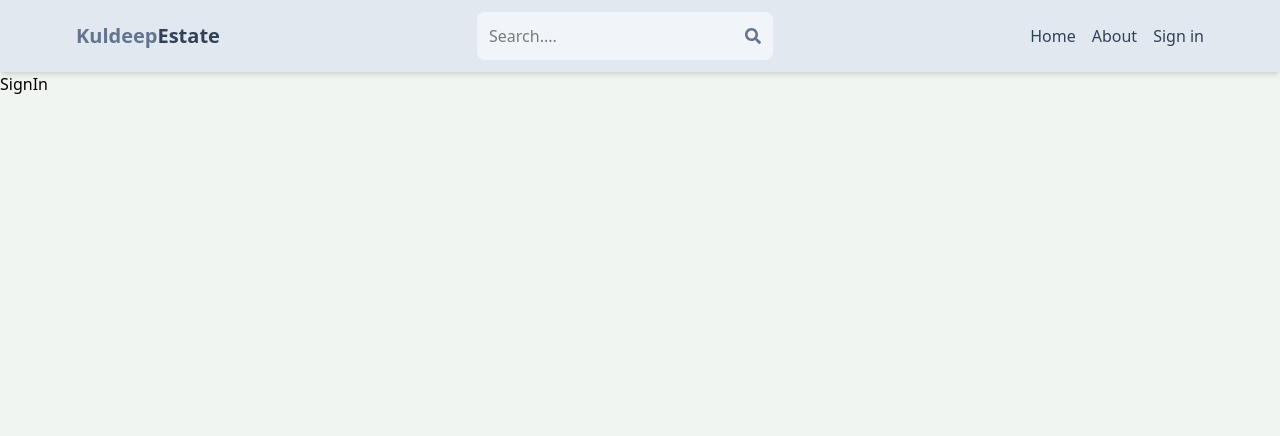
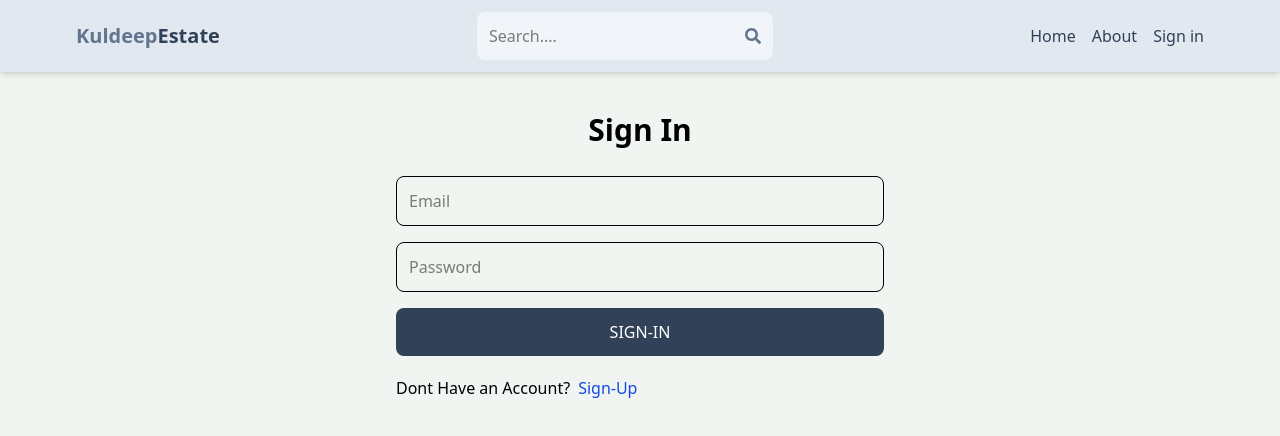
Before and after one commit to kuldeep-rathor/estate-app, a React (Vite) app in the folder client/: page /sign-in in a window 1280 px wide. Shown: the top 436 px of the page. Built offline with nearby package versions, Linux system fonts and the light colour scheme.

Commit message:
Complete sign in page functionality

```diff
--- a/client/src/pages/SignIn.jsx
+++ b/client/src/pages/SignIn.jsx
@@ -1,11 +1,104 @@
-import React from 'react'
+import { Link } from "react-router-dom";
+import { useState } from "react";
+import { useNavigate } from "react-router-dom";
+import { Formik, Form, Field } from "formik";
+import * as Yup from "yup";
 
 const SignIn = () => {
+  const [error, setError] = useState(null);
+  const [loading, setLoading] = useState(false);
+  const navigate = useNavigate();
+
+  const validationSchema = Yup.object({
+    email: Yup.string().email("Invalid email address"),
+    password: Yup.string().required("Password is required"),
+  });
+
+  const handleSubmit = async (values, { setSubmitting }) => {
+    try {
+      setLoading(true);
+      const res = await fetch("/api/auth/signin", {
+        method: "POST",
+        headers: {
+          "Content-Type": "application/json",
+        },
+        body: JSON.stringify(values),
+      });
+      const data = await res.json();
+      if (data.success === false) {
+        setLoading(false);
+        setError(data.message);
+        return;
+      }
+      setLoading(false);
+      setError(null);
+      navigate("/");
+    } catch (err) {
+      setLoading(false);
+      setError(err.message);
+    }
+    setSubmitting(false);
+  };
+
   return (
-    <div>
-      SignIn
+    <div className="p-3 max-w-lg mx-auto">
+      <h1 className="text-3xl text-center font-semibold my-7">Sign In</h1>
+      <Formik
+        initialValues={{ email: "", password: "" }}
+        validationSchema={validationSchema}
+        onSubmit={handleSubmit}
+      >
+        {({ errors, touched }) => (
+          <Form className="flex flex-col gap-4">
+            <div>
+              <Field
+                type="email"
+                placeholder="Email"
+                className="border p-3 rounded-lg w-full"
+                name="email"
+                id="email"
+              />
+              {errors.email && touched.email && (
+                <div className="text-red-500 text-sm mt-1">{errors.email}</div>
+              )}
+            </div>
+
+            <div>
+              <Field
+                type="password"
+                placeholder="Password"
+                className="border p-3 rounded-lg w-full"
+                name="password"
+                id="password"
+              />
+              {errors.password && touched.password && (
+                <div className="text-red-500 text-sm mt-1">
+                  {errors.password}
+                </div>
+              )}
+            </div>
+
+            <button
+              type="submit"
+              disabled={loading}
+              className="bg-slate-700 text-white p-3 rounded-lg uppercase hover:opacity-95
+              disabled:opacity-80"
+            >
+              {loading ? "Loading..." : "Sign-In"}
+            </button>
+          </Form>
+        )}
+      </Formik>
+
+      <div className="flex gap-2 mt-5">
+        <p>Dont Have an Account?</p>
+        <Link to="/sign-up">
+          <span className="text-blue-700">Sign-Up</span>
+        </Link>
+      </div>
+      {error && <p className="text-red-500 mt-5">{error}</p>}
     </div>
-  )
-}
+  );
+};
 
-export default SignIn
+export default SignIn;
```
